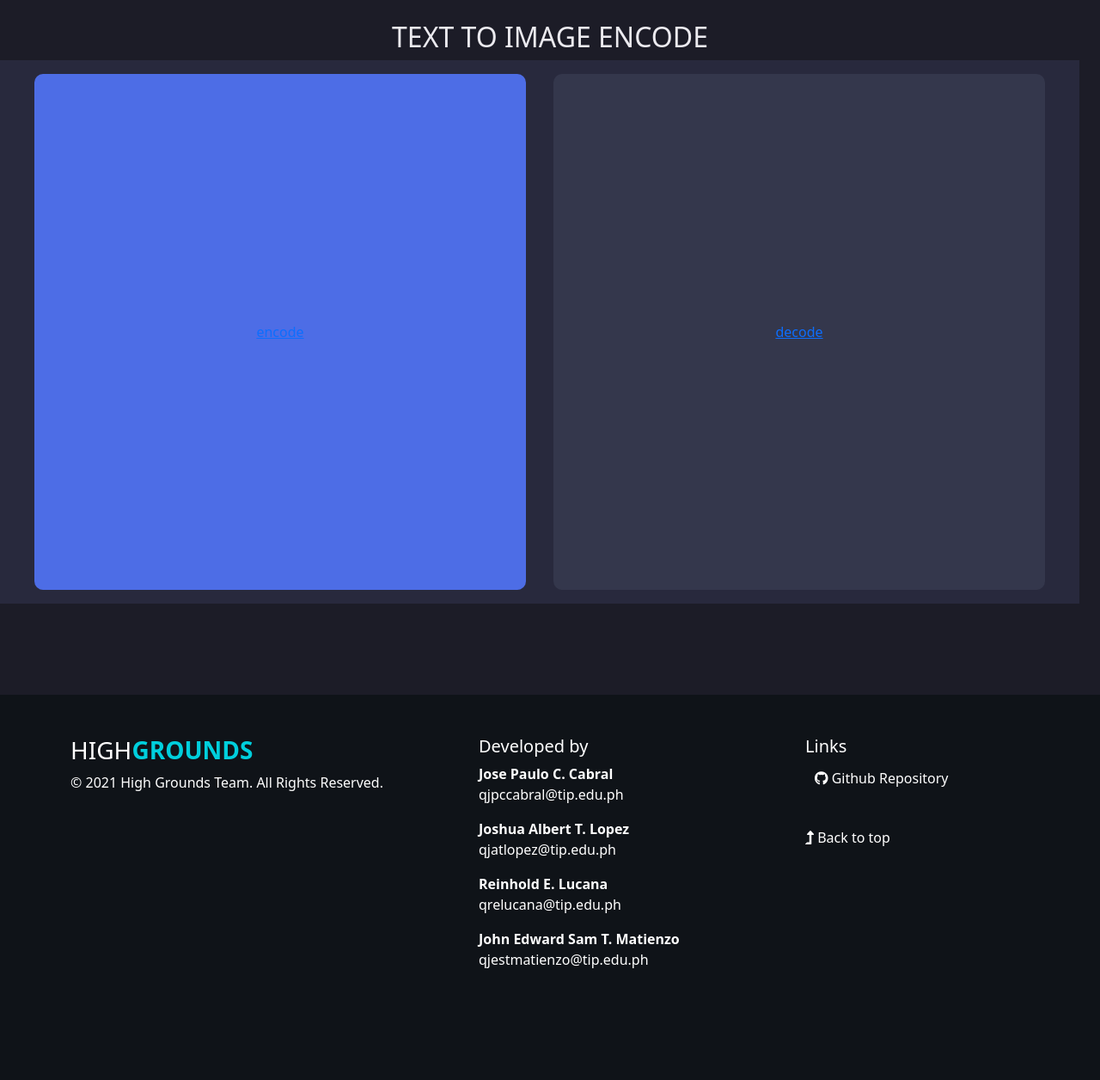
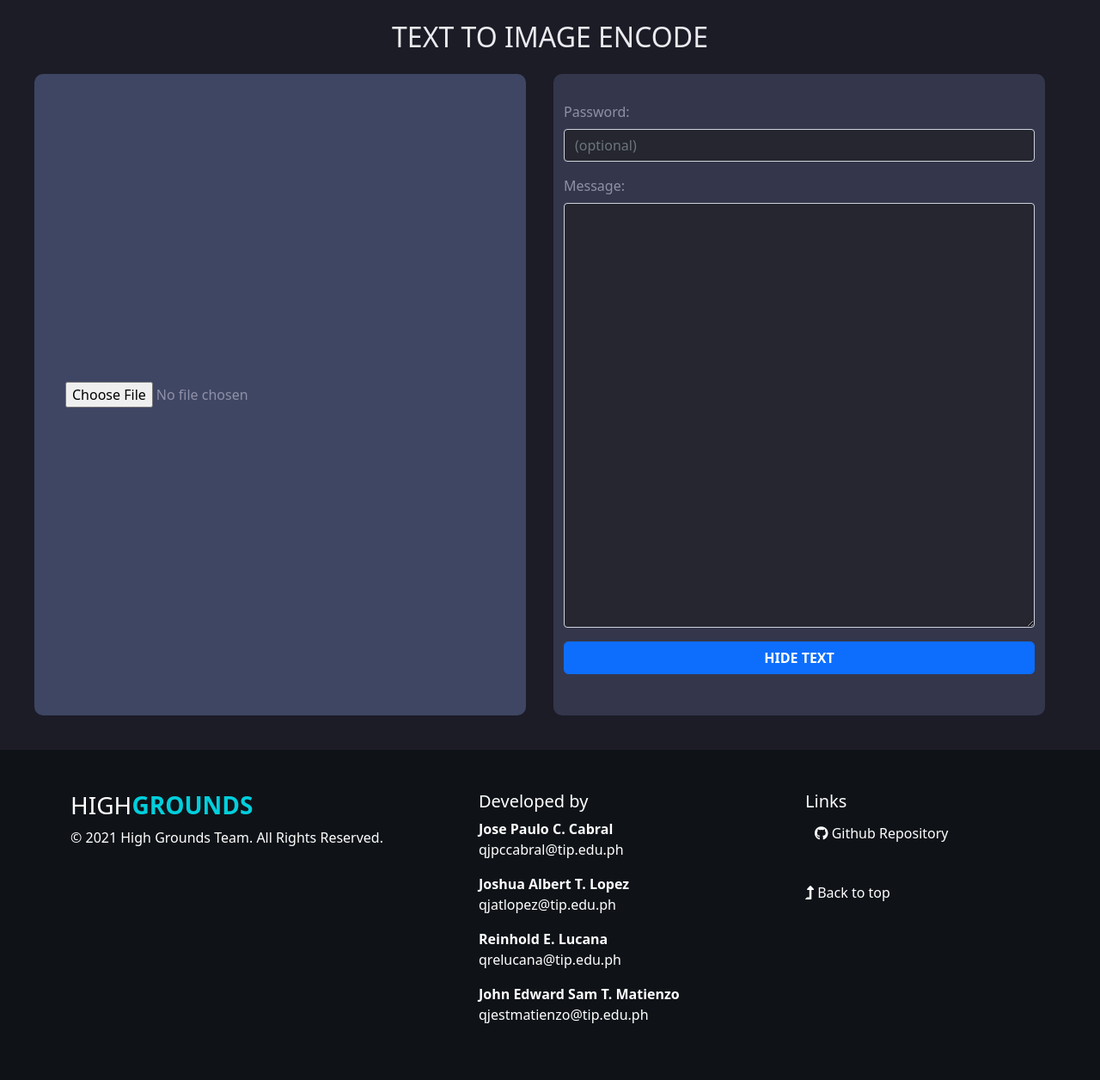
Before and after one commit to paucabral/Image-Steganography-Tool, a Flask app: page /text-to-image/encode in a window 1280 px wide. Shown: the part 78-1334 px from the top of the page at 86% size. Before the commit the page ends 1204 px from the top, so only its background shows below. Run offline with Flask 2, Linux system fonts and the light colour scheme; some libraries are stand-ins or nearby versions.

Commit message:
Fixed form style.

```diff
--- a/static/css/stylesheet.css
+++ b/static/css/stylesheet.css
@@ -130,7 +130,7 @@ ol {
   align-items: center;
   justify-content: center;
   border-radius: 10px;
-  background-color: #4d6de6;
+  background-color: #3e4663;
 }
 
 .card-form {
@@ -141,6 +141,27 @@ ol {
   justify-content: center;
   border-radius: 10px;
   background-color: #34374c;
+  padding: 2em;
+}
+
+.card-form input {
+  background-color: #252630;
+  color: white;
+}
+
+.card-form input:focus {
+  background-color: #252630;
+  color: white;
+}
+
+.card-form textarea {
+  background-color: #252630;
+  color: white;
+}
+
+.card-form textarea:focus {
+  background-color: #252630;
+  color: white;
 }
 
 @media screen and (max-width: 450px) {
--- a/templates/text-to-image-encode.html
+++ b/templates/text-to-image-encode.html
@@ -2,12 +2,40 @@
 
 {% block content %}
 <h2>Text to Image Encode</h2>
-<div class="container-fluid row pt-3" style="background-color: #28293d;">
-  <div class="col-sm card-upload d-flex justify-content-center">
-    <a href="/text-to-image/encode">encode</a>
+<form>
+  <div class="pt-3">
+    <div class="row container-fluid">
+      <div class="col-sm card-upload d-flex justify-content-center">
+        <div class="custom-file container-fluid form form-group">
+          <input name="cover_img" type="file" class="custom-file-input" id="customFile" required>
+        </div>
+      </div>
+      <div class="col-sm card-form d-flex justify-content-center">
+        <div class="col-sm-12">
+          <div class="row">
+            <div class="mb-3">
+              <label for="exampleFormControlInput1" class="form-label">Password:</label>
+              <input name="password" type="password" class="form-control" id="exampleFormControlInput1"
+                placeholder="(optional)">
+            </div>
+          </div>
+          <div class="row">
+            <div class="mb-3">
+              <label for="exampleFormControlTextarea1" class="form-label">Message:</label>
+              <textarea name="message" class="form-control" id="exampleFormControlTextarea1" rows="20"
+                required></textarea>
+            </div>
+          </div>
+          <div class="row">
+            <div class="mb-3">
+              <button class="btn-primary form-control" style="font-weight: bold; border-radius: 5px;">
+                HIDE TEXT
+              </button>
+            </div>
+          </div>
+        </div>
+      </div>
+    </div>
   </div>
-  <div class="col-sm card-form d-flex justify-content-center">
-    <a href="/text-to-image/decode">decode</a>
-  </div>
-</div>
+</form>
 {% endblock %}
```
